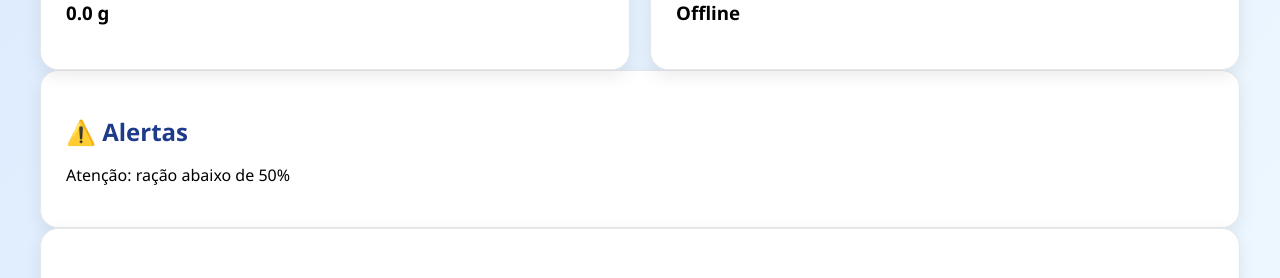
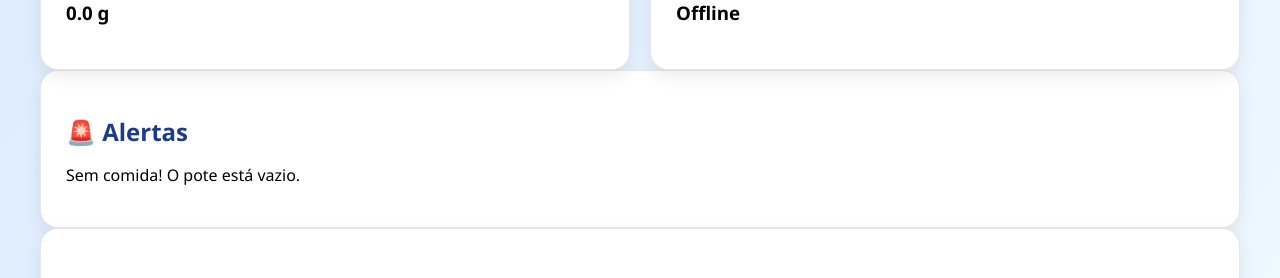
Before and after one commit to jaomarcelo/patinha-smart, a React (Vite) app in the folder FrontEnd/: page / in a window 1280 px wide. Shown: the part 296-574 px from the top of the page. Built offline with nearby package versions, Linux system fonts and the light colour scheme; no server answers.

Commit message:
Enhance Alerts component with dynamic messages and emojis

```diff
--- a/FrontEnd/src/components/Alerts.jsx
+++ b/FrontEnd/src/components/Alerts.jsx
@@ -1,13 +1,30 @@
 export default function Alerts({ racao }) {
+  let mensagem = "";
+  let emoji = "⚠️"; // Emoji padrão
+
+  // Garante que o valor lido é um número para a matemática não falhar
+  const peso = Number(racao);
+
+  // A lógica em cascata com os seus valores exatos:
+  if (peso <= 0) {
+    mensagem = "Sem comida! O pote está vazio.";
+    emoji = "🚨";
+  } else if (peso < 200) {
+    mensagem = "Atenção: comida acabando!";
+    emoji = "⚠️";
+  } else if (peso <= 500) {
+    mensagem = "Pote na metade.";
+    emoji = "🟡";
+  } else {
+    // Se não caiu em nenhum dos de cima, assume que está próximo dos 1000g
+    mensagem = "Pote cheio!";
+    emoji = "✅";
+  }
+
   return (
     <div className="card">
-      <h2>⚠️ Alertas</h2>
-
-      {racao <= 50 ? (
-        <p>Atenção: ração abaixo de 50%</p>
-      ) : (
-        <p>Sistema funcionando normalmente</p>
-      )}
+      <h2>{emoji} Alertas</h2>
+      <p>{mensagem}</p>
     </div>
   );
 }
```
